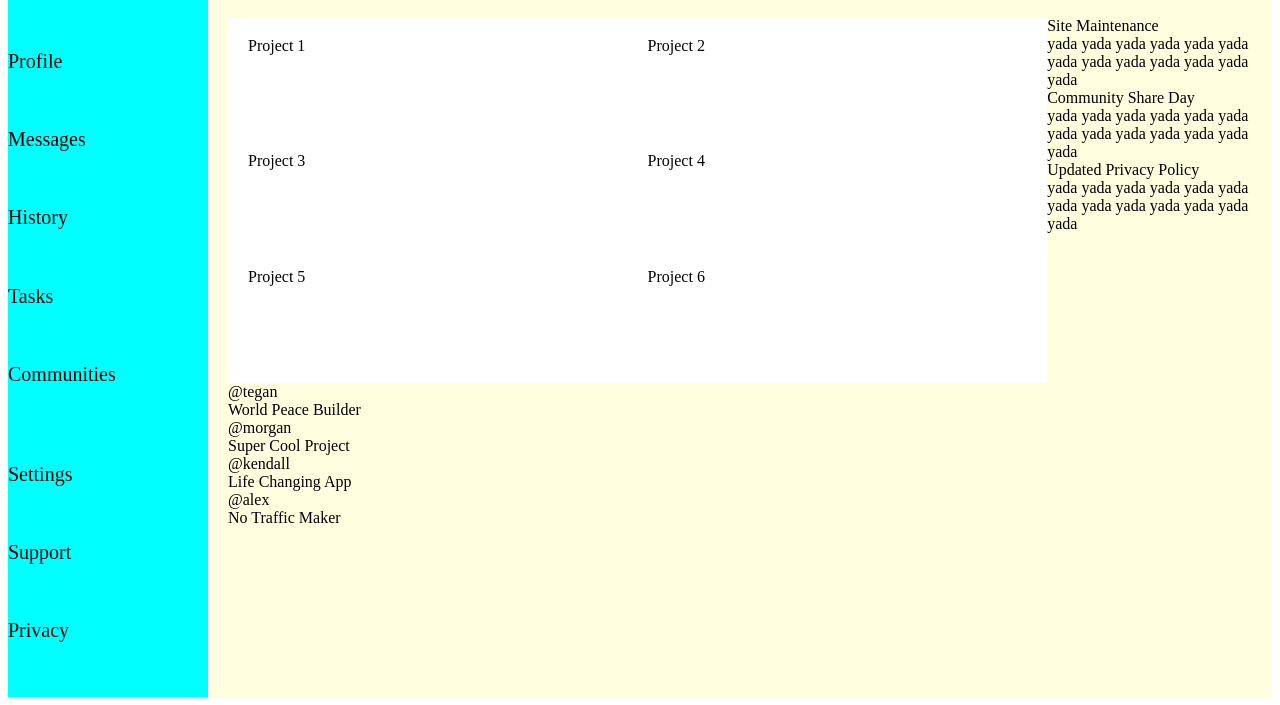
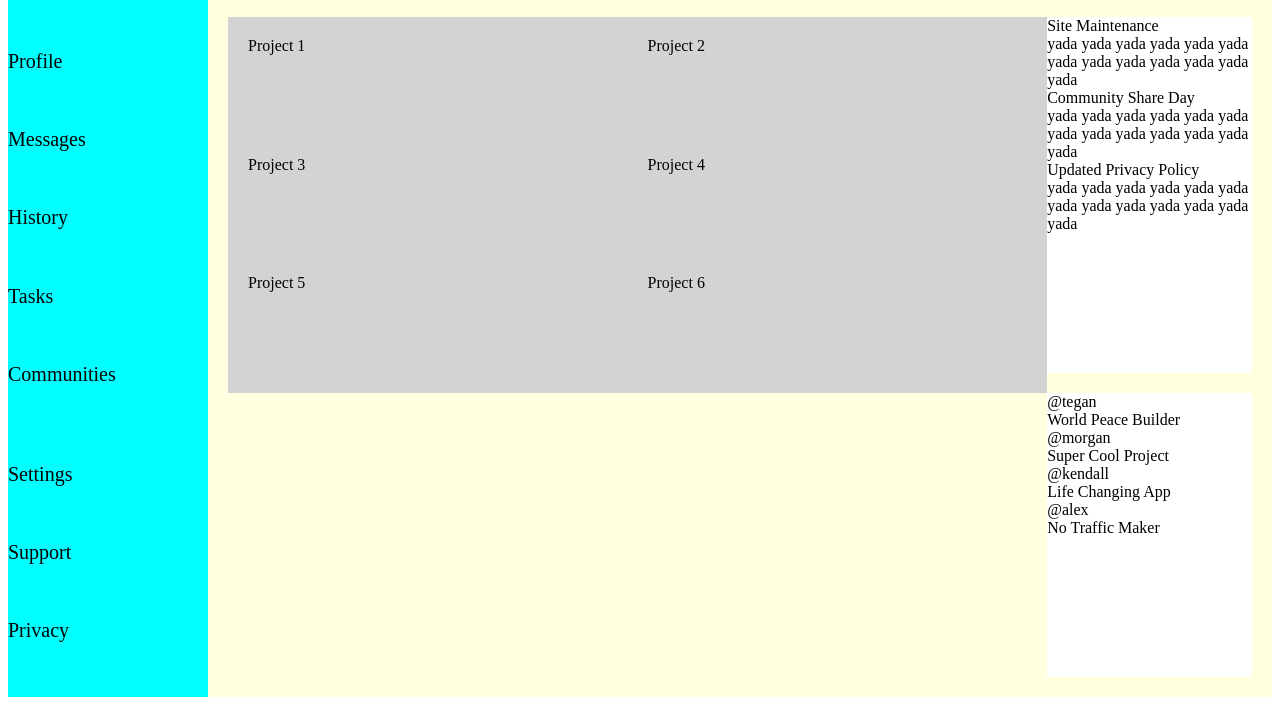
Before and after one commit to Tealrr/admin-dashboard, a plain HTML site: page index.html in a window 1280 px wide. Shown: the part 111-816 px from the top of the page. Drawn offline with Linux system fonts and the light colour scheme.

Commit message:
Basic repositioning to end the night

```diff
--- a/styles.css
+++ b/styles.css
@@ -68,6 +68,16 @@
     grid-template-columns: 1fr 1fr;
     grid-template-rows: 1fr 1fr 1fr;
     gap: 20px;
-    background-color: white;
+    background-color: lightgray;
     padding: 20px;
 }
+
+.announcements {
+    background-color: white;
+    margin-bottom: 20px;
+}
+
+.trending {
+    grid-column: 2 / 3;
+    background-color: white;
+}
```
